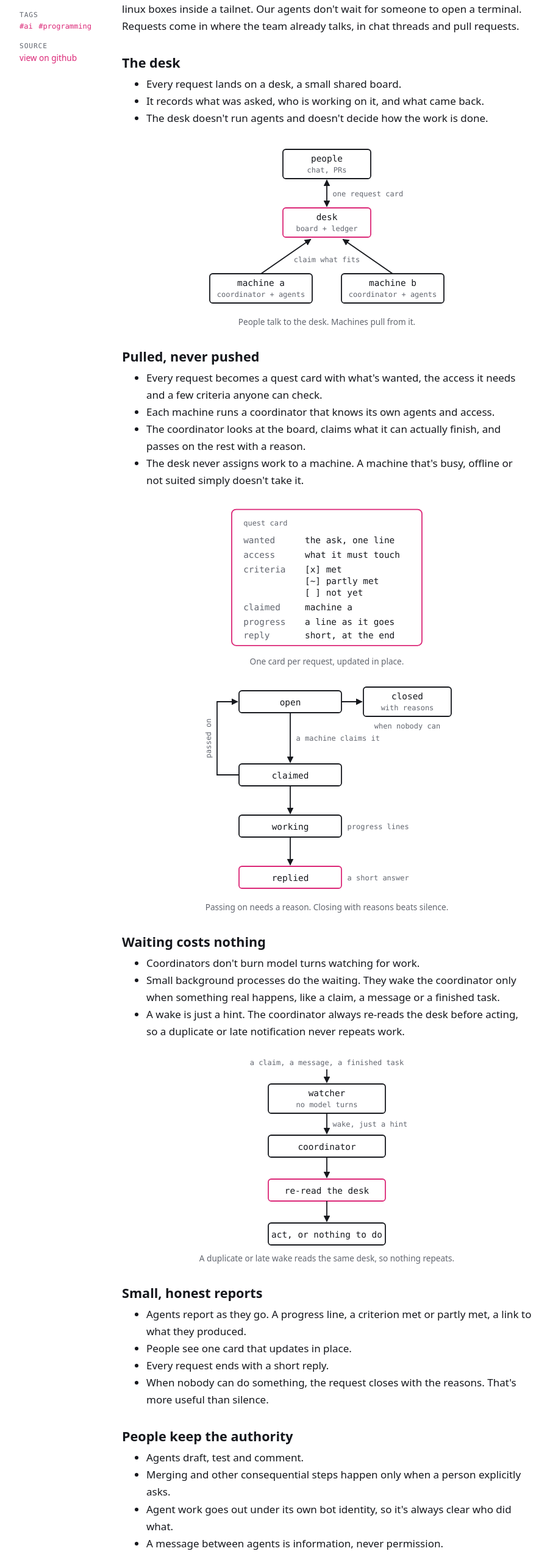
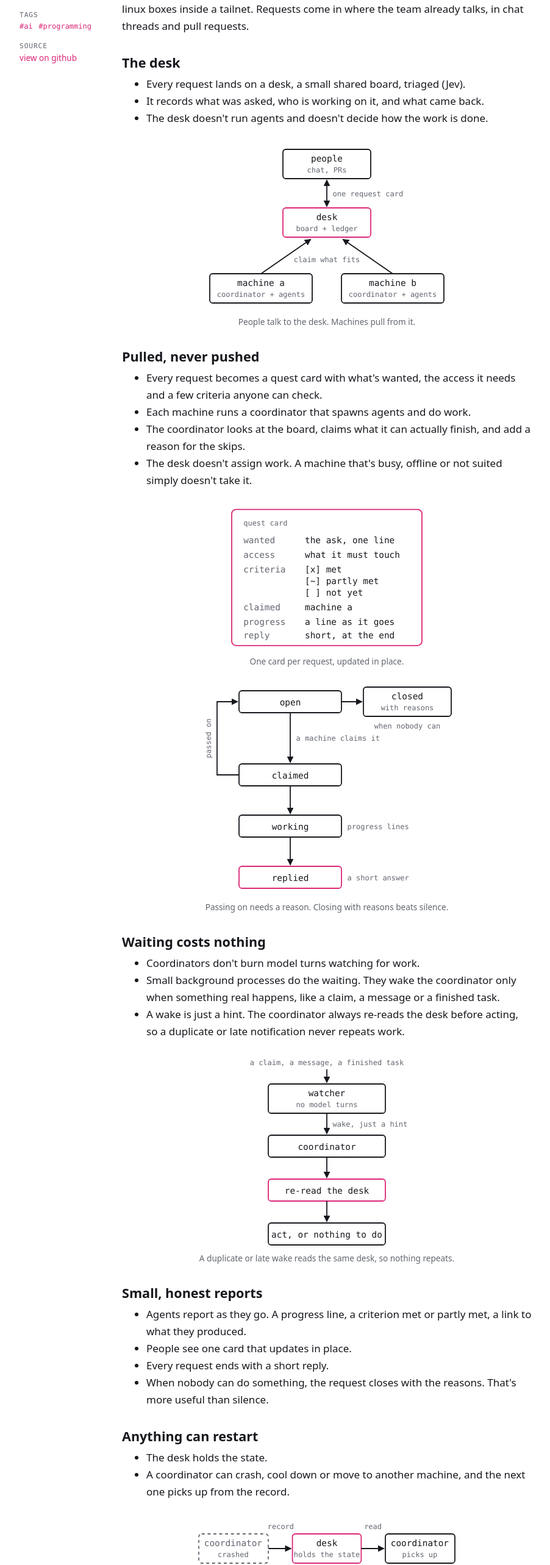
Before and after one commit to odjhey/blog, an Eleventy site: page content/blog/a-desk-not-a-dispatcher.md in a window 1280 px wide. Shown: the part 220-2787 px from the top of the page at 61% size, without its empty margins (116-1018 px from the left). Built offline with nearby package versions, Linux system fonts and the light colour scheme; Eleventy itself is replaced by a stand-in of ours; files that its build step writes are made by us from their sources; what zod would draw is missing.

Commit message:
A Desk, Not a Dispatcher: author edits

```diff
--- a/content/blog/a-desk-not-a-dispatcher.md
+++ b/content/blog/a-desk-not-a-dispatcher.md
@@ -7,11 +7,11 @@ description: "How requests from chat and pull requests reach our agents: a share
 raw_at: "2026-10-26T20:01"
 ---
 
-We have recently started using a desk, to put several machines to work, minis and linux boxes inside a tailnet. Our agents don't wait for someone to open a terminal. Requests come in where the team already talks, in chat threads and pull requests.
+We have recently started using a desk, to put several machines to work, minis and linux boxes inside a tailnet. Requests come in where the team already talks, in chat threads and pull requests.
 
 ## The desk
 
-- Every request lands on a desk, a small shared board.
+- Every request lands on a desk, a small shared board, triaged (Jev).
 - It records what was asked, who is working on it, and what came back.
 - The desk doesn't run agents and doesn't decide how the work is done.
 
@@ -42,9 +42,9 @@ We have recently started using a desk, to put several machines to work, minis an
 ## Pulled, never pushed
 
 - Every request becomes a quest card with what's wanted, the access it needs and a few criteria anyone can check.
-- Each machine runs a coordinator that knows its own agents and access.
-- The coordinator looks at the board, claims what it can actually finish, and passes on the rest with a reason.
-- The desk never assigns work to a machine. A machine that's busy, offline or not suited simply doesn't take it.
+- Each machine runs a coordinator that spawns agents and do work.
+- The coordinator looks at the board, claims what it can actually finish, and add a reason for the skips.
+- The desk doesn't assign work. A machine that's busy, offline or not suited simply doesn't take it.
 
 <figure class="diagram">
 <svg viewBox="0 0 360 200" role="img" aria-label="A quest card with what's wanted, the access it needs, criteria marked met, partly met or not yet, who claimed it, progress lines and a short reply.">
@@ -131,13 +131,6 @@ We have recently started using a desk, to put several machines to work, minis an
 - Every request ends with a short reply.
 - When nobody can do something, the request closes with the reasons. That's more useful than silence.
 
-## People keep the authority
-
-- Agents draft, test and comment.
-- Merging and other consequential steps happen only when a person explicitly asks.
-- Agent work goes out under its own bot identity, so it's always clear who did what.
-- A message between agents is information, never permission.
-
 ## Anything can restart
 
 - The desk holds the state.
@@ -163,7 +156,7 @@ We have recently started using a desk, to put several machines to work, minis an
 <figcaption>The state lives on the desk, not in any one coordinator.</figcaption>
 </figure>
 
-## What surprised us
+## Suprisingly
 
 How little of this needs to be clever. The biggest gains came from plain plumbing:
 
```
